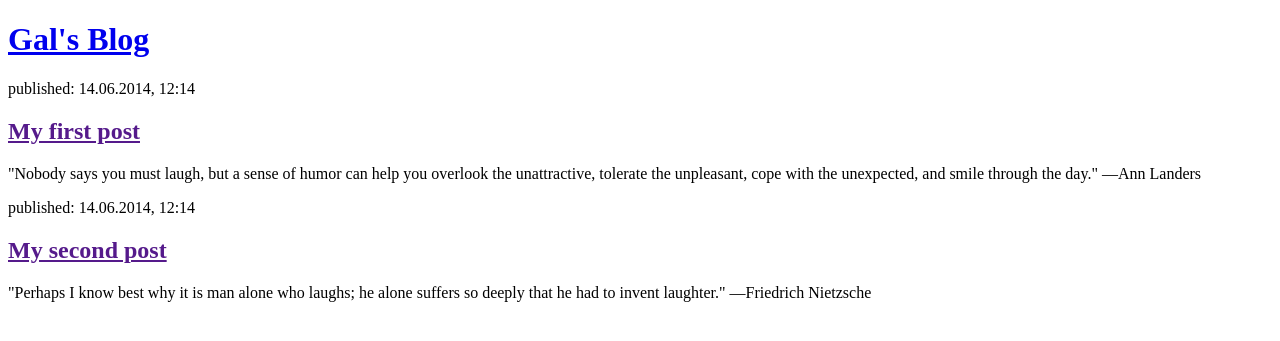
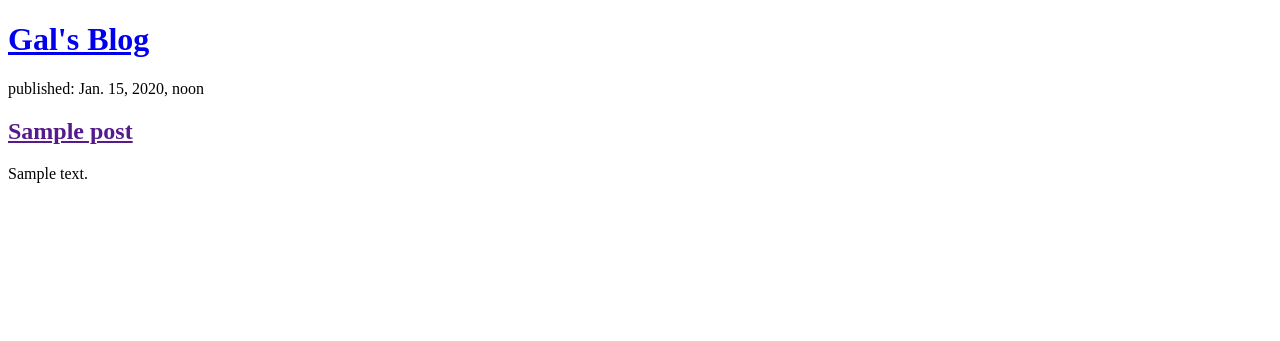
Before and after one commit to galmanzur/my-first-blog, a Django app: page / in a window 1280 px wide. Shown: the top 341 px of the page. Run offline with Django 3.2, Linux system fonts and the light colour scheme; tables that the repository leaves empty hold one stand-in row (values such as "Sample post").

Commit message:
Modified templates to display posts from db.

```diff
--- a/blog/templates/blog/post_list.html
+++ b/blog/templates/blog/post_list.html
@@ -8,17 +8,13 @@
     <div>
         <h1><a href="/">Gal's Blog</a></h1>
     </div>
+    {% for post in posts %}
+        <div>
+            <p>published: {{ post.published_date }}</p>
+            <h2><a href="">{{ post.title }}</a></h2>
+            <p>{{ post.text|linebreaksbr }}</p>
+        </div>
+    {% endfor %}
 
-    <div>
-        <p>published: 14.06.2014, 12:14</p>
-        <h2><a href="">My first post</a></h2>
-        <p>"Nobody says you must laugh, but a sense of humor can help you overlook the unattractive, tolerate the unpleasant, cope with the unexpected, and smile through the day." —Ann Landers </p>
-    </div>
-
-    <div>
-        <p>published: 14.06.2014, 12:14</p>
-        <h2><a href="">My second post</a></h2>
-        <p>"Perhaps I know best why it is man alone who laughs; he alone suffers so deeply that he had to invent laughter." —Friedrich Nietzsche</p>
-    </div>
 </body>
 </html>
--- a/blog/views.py
+++ b/blog/views.py
@@ -1,7 +1,10 @@
 from django.shortcuts import render
+from django.utils import timezone
+from .models import Post
 
 
 
 
 def post_list(request):
-    return render(request, 'blog/post_list.html', {})
+    posts = Post.objects.filter(published_date__lte=timezone.now()).order_by('published_date')
+    return render(request, 'blog/post_list.html', {'posts': posts})
```
